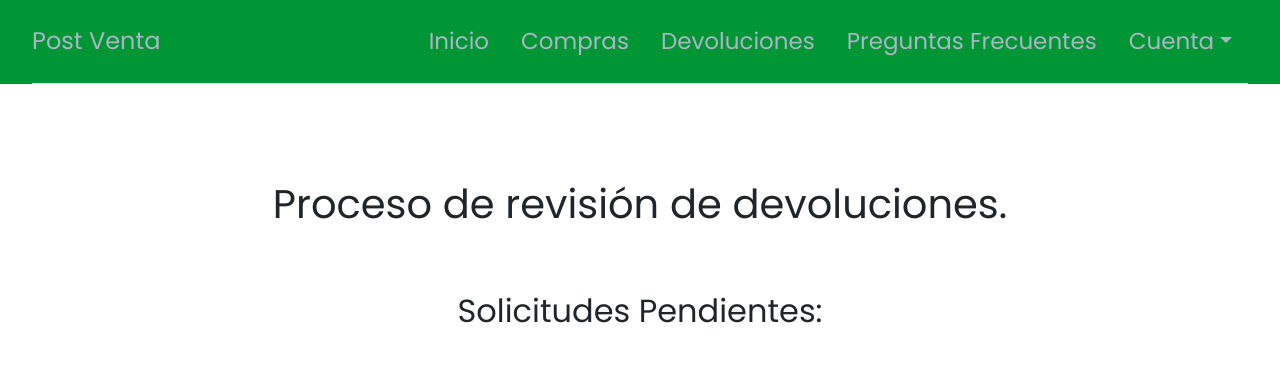
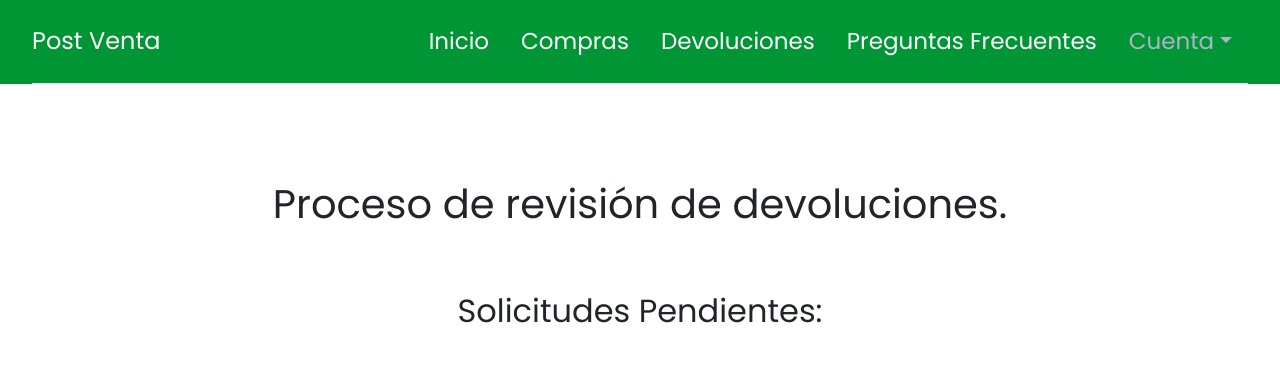
Before and after one commit to Empowerdeith/ProyectoPostVenta, a Django app: page /revision/ in a window 1280 px wide. Shown: the top 386 px of the page. Run offline with Django 3.2, Linux system fonts and the light colour scheme; data that the repository does not hold is empty.

Commit message:
seccion revision

```diff
--- a/api_post_venta/templates/paginas_post_venta/snippets/header.html
+++ b/api_post_venta/templates/paginas_post_venta/snippets/header.html
@@ -7,14 +7,14 @@
 <script src="https://code.jquery.com/jquery-3.6.0.min.js"></script>
 <div class="" id="header_container">
 	<header class="d-flex flex-wrap justify-content-center py-3 mb-4 border-bottom poppins">
-	  <a href="{% url 'home' %}" class="d-flex align-items-center mb-3 mb-md-0 me-md-auto text-light-grey text-decoration-none tamfuente26">
+	  <a href="{% url 'home' %}" class="d-flex align-items-center mb-3 mb-md-0 me-md-auto text-white text-decoration-none tamfuente26">
 	    <span class="fs-4">Post Venta</span>
 	  </a>
-	  <ul class="nav nav-pill  tam-fuente aligncenter textblack">
-	    <li class="nav-item"><a href="{% url 'home' %}" class="nav-link text-light-grey" aria-current="page">Inicio</a></li>
-	    <li class="nav-item"><a href="#" class="nav-link text-light-grey">Compras</a></li>
-	    <li class="nav-item"><a href="{% url 'devolucion' %}" class="nav-link">Devoluciones</a></li>
-	    <li class="nav-item"><a href="#" class="nav-link text-light-grey">Preguntas Frecuentes</a></li>
+	  <ul class="nav nav-pill  tam-fuente aligncenter">
+	    <li class="nav-item"><a href="{% url 'home' %}" class="nav-link text-white" aria-current="page">Inicio</a></li>
+	    <li class="nav-item"><a href="#" class="nav-link text-white">Compras</a></li>
+	    <li class="nav-item"><a href="{% url 'devolucion' %}" class="nav-link text-white">Devoluciones</a></li>
+	    <li class="nav-item"><a href="#" class="nav-link text-white">Preguntas Frecuentes</a></li>
 	    <li class="nav-item dropdown">
             <a class="nav-link dropdown-toggle text-light-grey" href="#" id="dropdown03" data-bs-toggle="dropdown" aria-expanded="false">Cuenta</a>
             <ul class="dropdown-menu" aria-labelledby="dropdown03">
--- a/static/css/styles.css
+++ b/static/css/styles.css
@@ -28,6 +28,9 @@
 .text-light-grey{
 	color: #abb5c7!important;
 }
+.text-white{
+	color:white;
+}
 .nav-link{color: #abb5c7!important;}
 .search-bar{
 	position: initial!important;
@@ -55,8 +58,8 @@ a{
 	text-decoration: none!important;
 }
 #bton_buscar2{
-	background-color: #181a1d!important;
-	border-color: #181a1d!important;
+	background-color: #009635!important;
+	border-color: #009635!important;
 }
 /*Header container*/
 #header_container{
```
